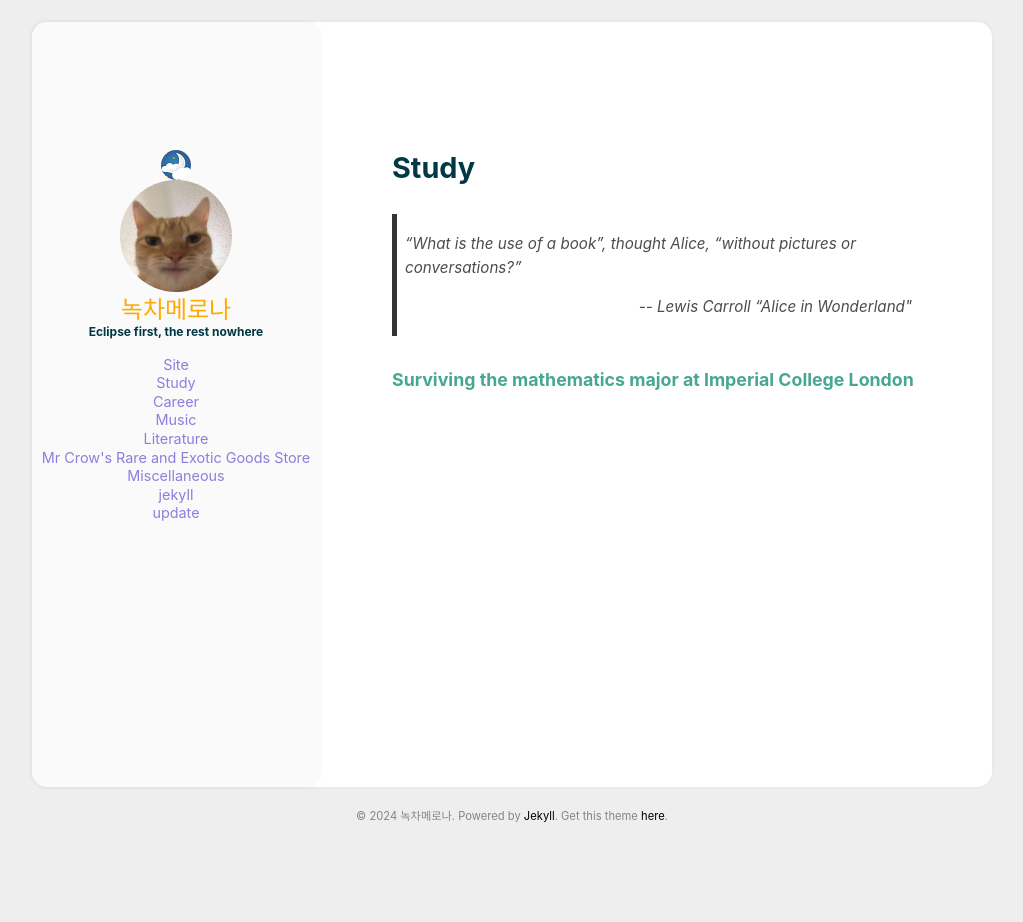
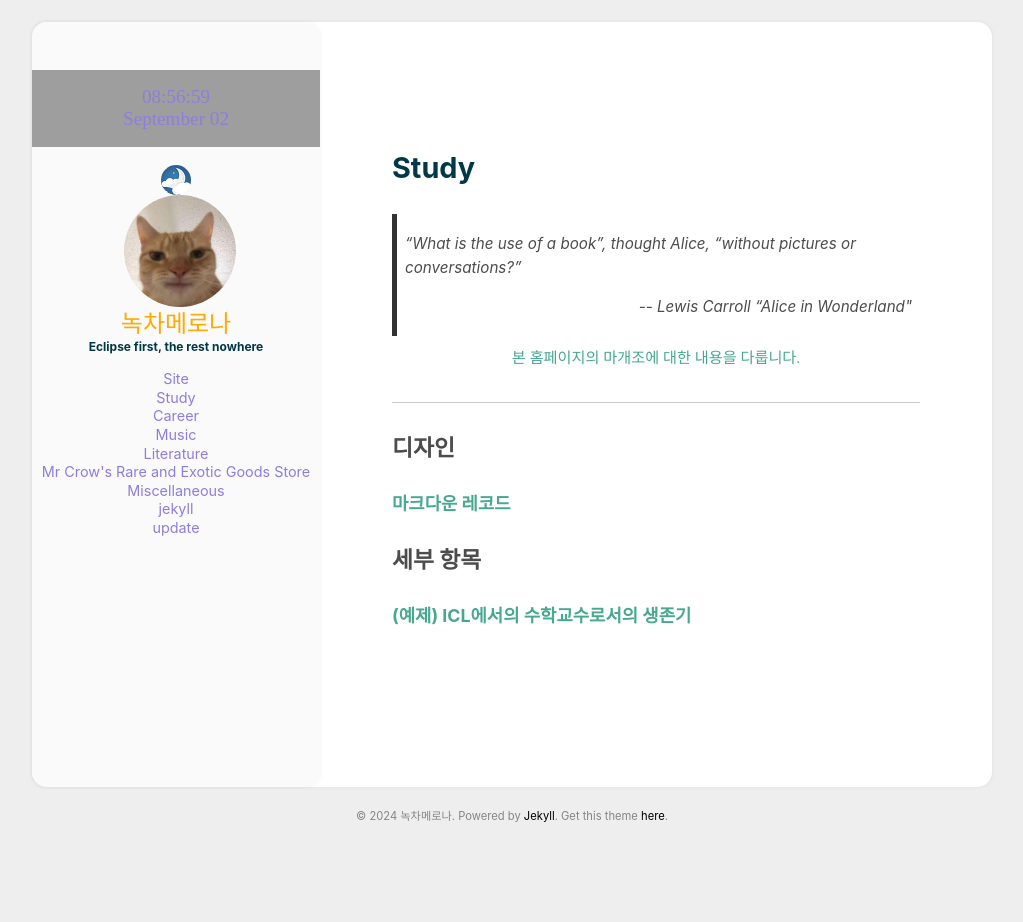
Before and after one commit to greentea-melona/greentea-melona.github.io, a Jekyll site: the page built from _additional_pages/Study.md, in a window 1280 px wide. Shown: the whole page, without its empty margins (128-1151 px from the left). Built offline with Jekyll 4.4.1, drawn with Linux system fonts in a browser that asks for light colours; some web fonts are replaced; grey boxes are pictures that could not be loaded.

Commit message:
24-08-28-1.0
Study 변경
헤더 변경
시계 추가
프로필 변경 등

```diff
--- a/_additional_pages/Study.md
+++ b/_additional_pages/Study.md
@@ -8,4 +8,13 @@ order: 2
 ><p align="right">-- Lewis Carroll “Alice in Wonderland"</p>
 
 
-### [Surviving the mathematics major at Imperial College London](/study/Imperial_mathematics/Imperial_mathematics)
+<CENTER><div class='customLetter'>본 홈페이지의 마개조에 대한 내용을 다룹니다.</div></CENTER>
+
+---
+## 디자인
+
+### [마크다운 레코드](/study/Markdown_Record)
+
+
+## 세부 항목
+### [(예제) ICL에서의 수학교수로서의 생존기](/study/Imperial_mathematics/Imperial_mathematics)
--- a/_includes/header.html
+++ b/_includes/header.html
@@ -1,6 +1,39 @@
 <header class="header">
 
   <div class="header_content">
+   <div class="customLetter_nav">
+    <div class="clock_cal">
+      <div id="clock">Loading...</div>
+      <div id="calendar">Loading...</div>
+      <script>
+        const monthNames = [
+          'January', 'February', 'March', 'April', 'May', 'June', 'July', 'August',
+          'September', 'October', 'November', 'December'
+        ];
+
+        function updateClock() {
+          var now = new Date();
+          var hours = now.getHours().toString().padStart(2, '0');
+          var minutes = now.getMinutes().toString().padStart(2, '0');
+          var seconds = now.getSeconds().toString().padStart(2, '0');
+
+          var day = now.getDate().toString().padStart(2, '0');
+          const Month = monthNames[now.getMonth()];
+
+          var timeString = `${hours}:${minutes}:${seconds}`;
+          const dayString = `${Month} ${day}`;
+          document.getElementById('clock').textContent = timeString; //id를 timeString으로
+          document.getElementById('calendar').textContent = dayString; //id를 timeString으로
+        }
+        // 초당 갱신
+        setInterval(updateClock, 1000);
+        // 로드 시 업데이트
+        updateClock();
+      </script>
+    </div>
+    </div>
+
+
     <label class="theme_changer">
       <input theme_toggle type="checkbox">
       <div class="button"></div>
--- a/_posts/2024-05-01-welcome-to-jekyll.markdown
+++ b/_posts/2024-05-01-welcome-to-jekyll.markdown
@@ -1,6 +1,6 @@
 ---
 layout: post
-title:  "Welcome to Jekyll!"
+title:  "GUIDE!"
 date:   2024-05-01 21:37:31 +0900
 categories: jekyll update
 ---
--- a/assets/css/main.scss
+++ b/assets/css/main.scss
@@ -228,6 +228,13 @@ img {
     color: #46a891;
     font-family: 'GMT_Medium';
 }
+.customLetter_nav {
+    color: #8d7edc;
+    font-family: 'GMT_Light';
+    font-size: 120%;
+    background-image: url("/assets/img/sky.jpg");
+    background-size:cover;
+}
 
 /* 2. Archive
    ========================================================================== */
@@ -324,7 +331,7 @@ img {
     text-align: center;
 
     @include breakpoint(medium) {
-        margin-top: 8rem;
+        margin-top: 3rem;
         width: 100%;
     }
 
@@ -374,6 +381,7 @@ img {
 
 .theme_changer {
     cursor: pointer;
+    padding: 0.5rem;
     input {
         display: none;
 
@@ -509,7 +517,16 @@ img {
     }
 }
 
+.clock_cal {
+    position: relative;
+    text-align: center;
+    padding: 1rem;
 
+    @include mobile-only {
+        margin-top: 3rem;
+        width: 100%;
+    }
+}
 
 /* 4. Post
    ========================================================================== */
--- /dev/null
+++ b/categories/update.html
@@ -0,0 +1,6 @@
+---
+layout: page
+type: update
+---
+
+{% include archive.html %}
```
Also changed, not shown: study/Markdown_record.md (added, +31 -0 lines), 2 other files.
